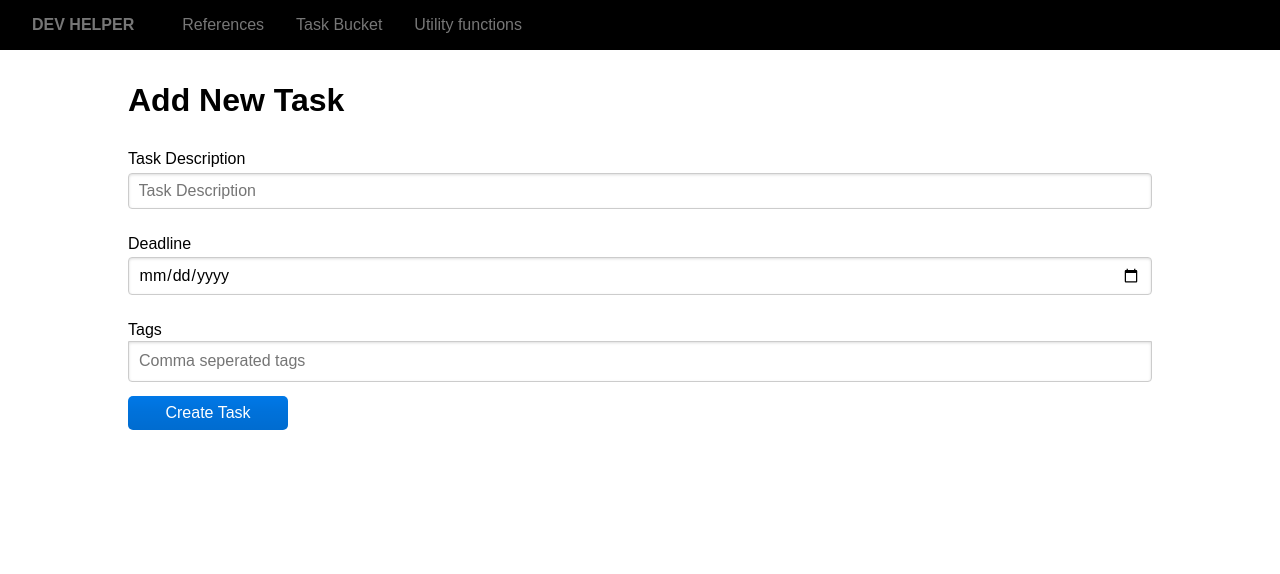
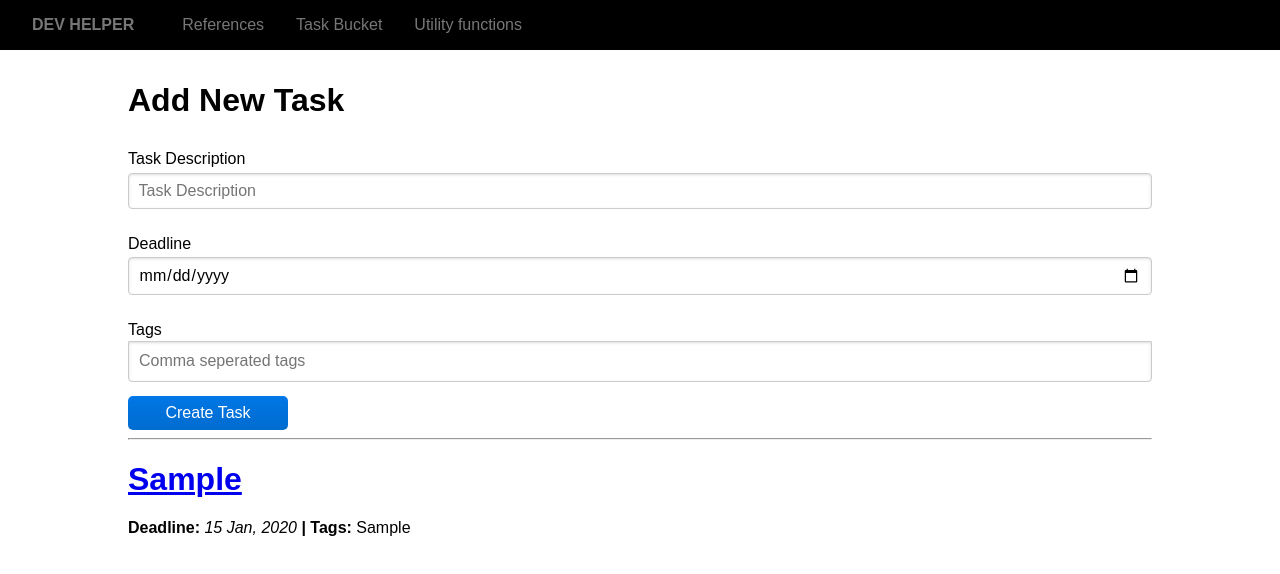
Before and after one commit to vagabondtechie/dev-helper, an Angular app: page /tasks in a window 1280 px wide. Both pictures are taken after typing "Sample", "2020-01-15", "Sample" into the empty fields and a click on the button "Create Task". Shown: the top 574 px of the page. Built offline with nearby package versions, Linux system fonts and the light colour scheme.

Commit message:
Implemented Display task list
 * Added code for displaying task list
 * Updated USECASES.md file

```diff
--- a/src/app/components/taskbucket/taskbucket.component.html
+++ b/src/app/components/taskbucket/taskbucket.component.html
@@ -19,5 +19,12 @@
 
         <button class="pure-button pure-button-primary" (click)="createTask()">Create Task</button>
     </form>
-
 </div>
+<hr />
+<div *ngIf="tasks.length > 0">
+    <div *ngFor="let aTask of tasks">
+        <h1><a routerLink="/tasks/{{aTask.id}}">{{ aTask.description }}</a></h1>
+        <strong>Deadline: </strong>  <em>{{ aTask.deadline | date:"dd MMM, yyyy" }}</em>
+        <strong> | Tags: </strong>  {{ aTask.tags }}
+    </div>
+</div>
```
Also changed, not shown: 2 other files (tests, documents, lock files or other folders).
